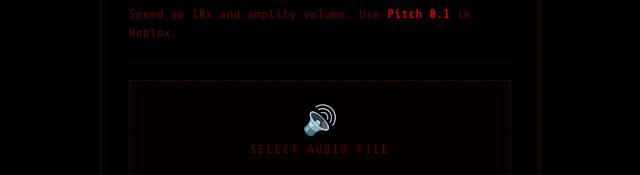
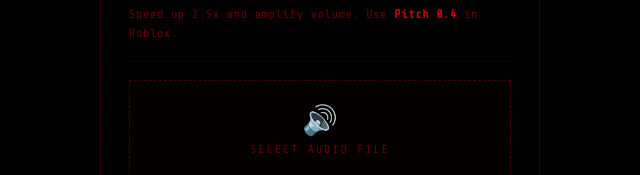
Before and after one commit to Cristianboy9/Idk, a plain HTML site: page index.html in a window 1280 px wide. Shown: the part 317-492 px from the top of the page, 320-960 px from the left. Drawn offline with nearby package versions, Linux system fonts and the light colour scheme.

Commit message:
Update index.html

```diff
--- a/index.html
+++ b/index.html
@@ -255,6 +255,7 @@
     }
     .loud-row:hover { border-color: #440000; }
     .loud-row.on { border-color: #770000; background: rgba(120,0,0,0.07); }
+    .loud-texts {}
     .loud-name {
       font-size: 0.8rem;
       letter-spacing: 2px;
@@ -360,7 +361,7 @@
     <div class="title-block">
       <div class="pre-label" id="lbl-pre">AUDIO BOOSTER</div>
       <h1>BYPASS<span style="color:#660000">4</span>ME</h1>
-      <p class="subtitle" id="lbl-sub">Acelera 10x y amplifica el volumen. Usa <b style="color:#cc0000">Pitch 0.1</b> en Roblox.</p>
+      <p class="subtitle" id="lbl-sub">Acelera 2.5x y amplifica el volumen. Usa <b style="color:#cc0000">Pitch 0.4</b> en Roblox.</p>
     </div>
 
     <hr class="sep">
@@ -416,14 +417,11 @@
 </div>
 
 <script>
-  // ─── CONFIG ──────────────────────────────────────────────────────
-  const SPEED = 10; // velocidad de aceleración (Pitch en Roblox = 1 / SPEED = 0.1)
-
   // ─── TRANSLATIONS ────────────────────────────────────────────────
   const LANGS = {
     es: {
       pre: 'AUDIO BOOSTER',
-      sub: 'Acelera 10x y amplifica el volumen. Usa <b style="color:#cc0000">Pitch 0.1</b> en Roblox.',
+      sub: 'Acelera 2.5x y amplifica el volumen. Usa <b style="color:#cc0000">Pitch 0.4</b> en Roblox.',
       upload: 'SELECCIONAR AUDIO',
       loud: '⚡ MODO LOUD',
       loudHint: 'Activar compresión y ganancia extra',
@@ -435,12 +433,12 @@
       loading: 'Cargando audio...',
       ready: '¡Audio listo!',
       processing: 'Procesando...',
-      done: '¡Descargado! Usa Pitch 0.1',
+      done: '¡Descargado! Usa Pitch 0.4',
       footer: 'bypass4me · herramienta de audio roblox'
     },
     en: {
       pre: 'AUDIO BOOSTER',
-      sub: 'Speed up 10x and amplify volume. Use <b style="color:#cc0000">Pitch 0.1</b> in Roblox.',
+      sub: 'Speed up 2.5x and amplify volume. Use <b style="color:#cc0000">Pitch 0.4</b> in Roblox.',
       upload: 'SELECT AUDIO FILE',
       loud: '⚡ LOUD MODE',
       loudHint: 'Enable compression and extra gain',
@@ -452,12 +450,12 @@
       loading: 'Loading audio...',
       ready: 'Audio ready!',
       processing: 'Processing...',
-      done: 'Downloaded! Use Pitch 0.1',
+      done: 'Downloaded! Use Pitch 0.4',
       footer: 'bypass4me · roblox audio tool'
     },
     ru: {
       pre: 'УСИЛИТЕЛЬ АУДИО',
-      sub: 'Ускорение 10x и усиление звука. Используй <b style="color:#cc0000">Pitch 0.1</b> в Roblox.',
+      sub: 'Ускорение 2.5x и усиление звука. Используй <b style="color:#cc0000">Pitch 0.4</b> в Roblox.',
       upload: 'ВЫБРАТЬ АУДИО',
       loud: '⚡ РЕЖИМ LOUD',
       loudHint: 'Включить сжатие и усиление',
@@ -469,7 +467,7 @@
       loading: 'Загрузка...',
       ready: 'Аудио готово!',
       processing: 'Обработка...',
-      done: 'Скачано! Используй Pitch 0.1',
+      done: 'Скачано! Используй Pitch 0.4',
       footer: 'bypass4me · инструмент аудио roblox'
     }
   };
@@ -547,13 +545,13 @@
 
     const offlineCtx = new OfflineAudioContext(
       audioBuffer.numberOfChannels,
-      Math.ceil(audioBuffer.length / SPEED),
+      Math.ceil(audioBuffer.length / 2.5),
       audioBuffer.sampleRate
     );
 
     const source = offlineCtx.createBufferSource();
     source.buffer = audioBuffer;
-    source.playbackRate.value = SPEED;
+    source.playbackRate.value = 2.5;
 
     const gainNode = offlineCtx.createGain();
     const compressor = offlineCtx.createDynamicsCompressor();
@@ -590,7 +588,7 @@
     const a = document.createElement('a');
     a.href = url;
     const modeTag = loudOn ? loudMode.toUpperCase() : 'BOOST';
-    a.download = `bypass4me_${modeTag}_${SPEED}x.wav`;
+    a.download = `bypass4me_${modeTag}_2.5x.wav`;
     a.click();
     setStatus(t.done, true);
   }
```
